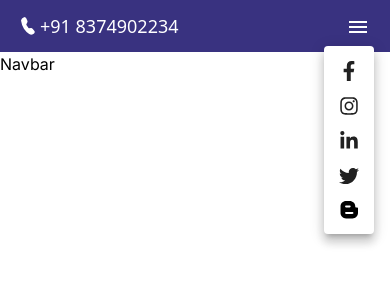
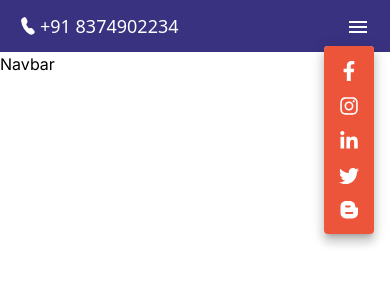
Before and after one commit to eric4477/online-book-store, a React (Vite) app: page /home in a window 390 px wide. Both pictures are taken after a click on the button "menu". Shown: the top 300 px of the page. Built offline with nearby package versions, Linux system fonts and the light colour scheme.

Commit message:
enhance HamburgerMenu styles and modify CustomIcon

```diff
--- a/src/shared/HamburgerMenu.tsx
+++ b/src/shared/HamburgerMenu.tsx
@@ -9,7 +9,7 @@ import {
   FaLinkedinIn,
   FaTwitter,
 } from "react-icons/fa";
-import CustomIcon from "../assets/icons/CustomIcon";
+import CustomIcon from "../assets/images/customIcon.svg";
 
 const HamburgerMenu = () => {
   const [anchorEl, setAnchorEl] = useState<null | HTMLElement>(null);
@@ -49,6 +49,7 @@ const HamburgerMenu = () => {
           style: {
             display: "flex",
             flexDirection: "column",
+            backgroundColor: "#ED553B",
             alignItems: "center",
             gap: "15px",
             padding: "15px",
@@ -56,19 +57,19 @@ const HamburgerMenu = () => {
         }}
       >
         <a href="#" onClick={handleClose}>
-          <FaFacebookF className="text-[20px]" />
+          <FaFacebookF className="text-[20px] text-white" />
         </a>
         <a href="#" onClick={handleClose}>
-          <FaInstagram className="text-[20px]" />
+          <FaInstagram className="text-[20px] text-white" />
         </a>
         <a href="#" onClick={handleClose}>
-          <FaLinkedinIn className="text-[20px]" />
+          <FaLinkedinIn className="text-[20px] text-white" />
         </a>
         <a href="#" onClick={handleClose}>
-          <FaTwitter className="text-[20px]" />
+          <FaTwitter className="text-[20px] text-white" />
         </a>
         <a href="#" onClick={handleClose}>
-          <CustomIcon color="black" />
+          <img src={CustomIcon} alt="custom icon" />
         </a>
       </Menu>
     </div>
--- a/src/shared/SocialNavbar.tsx
+++ b/src/shared/SocialNavbar.tsx
@@ -6,7 +6,7 @@ import {
   FaLinkedinIn,
   FaTwitter,
 } from "react-icons/fa";
-import CustomIcon from "../assets/icons/CustomIcon";
+import CustomIcon from "../assets/images/customIcon.svg";
 
 function SocialNavbar() {
   return (
@@ -32,7 +32,7 @@ function SocialNavbar() {
           <FaTwitter className="text-[20px]" />
         </a>
         <a href="#">
-          <CustomIcon color="white" />
+          <img src={CustomIcon} alt="custom icon" />
         </a>
       </div>
       <HamburgerMenu />
```
Also changed, not shown: src/assets/images/customIcon.svg.
